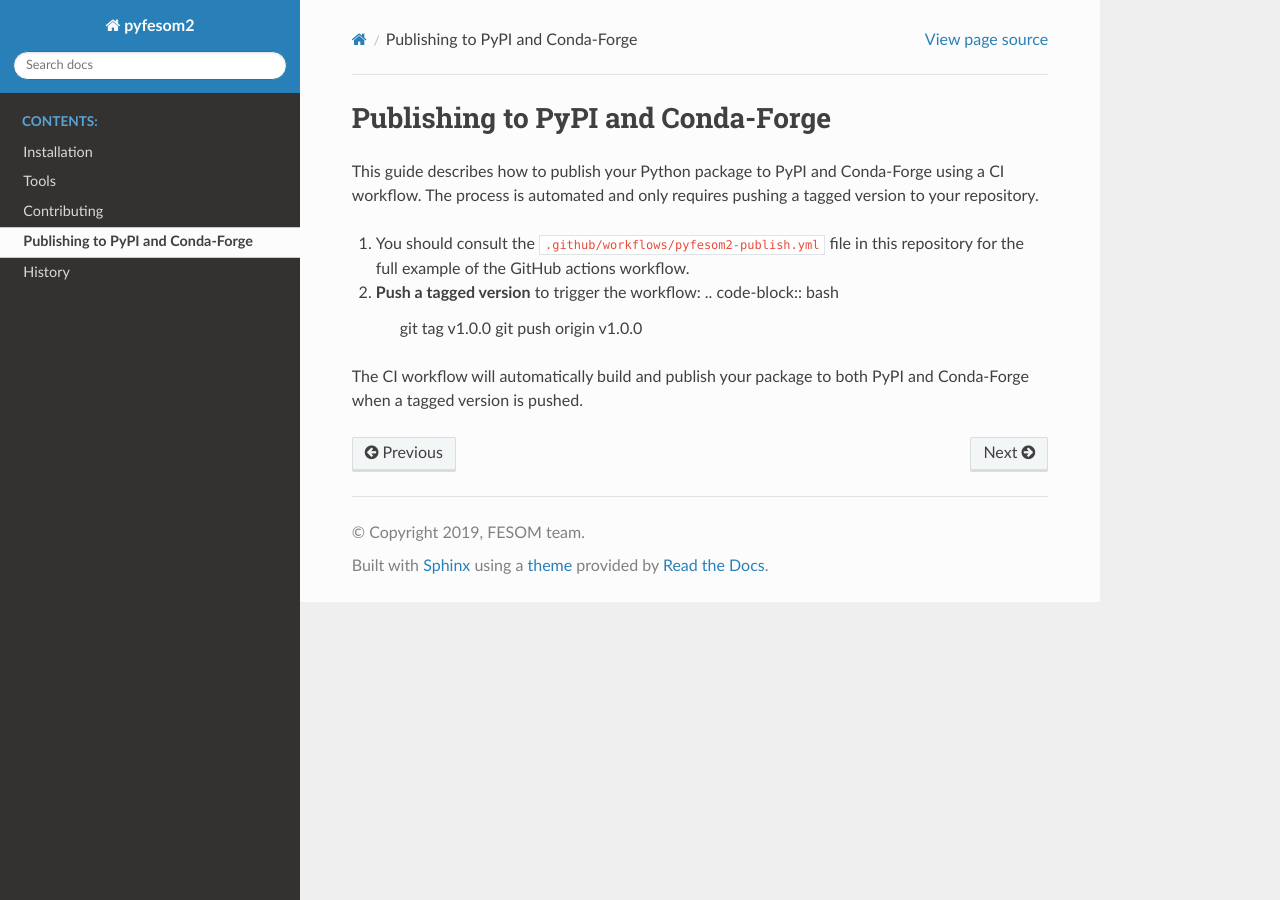
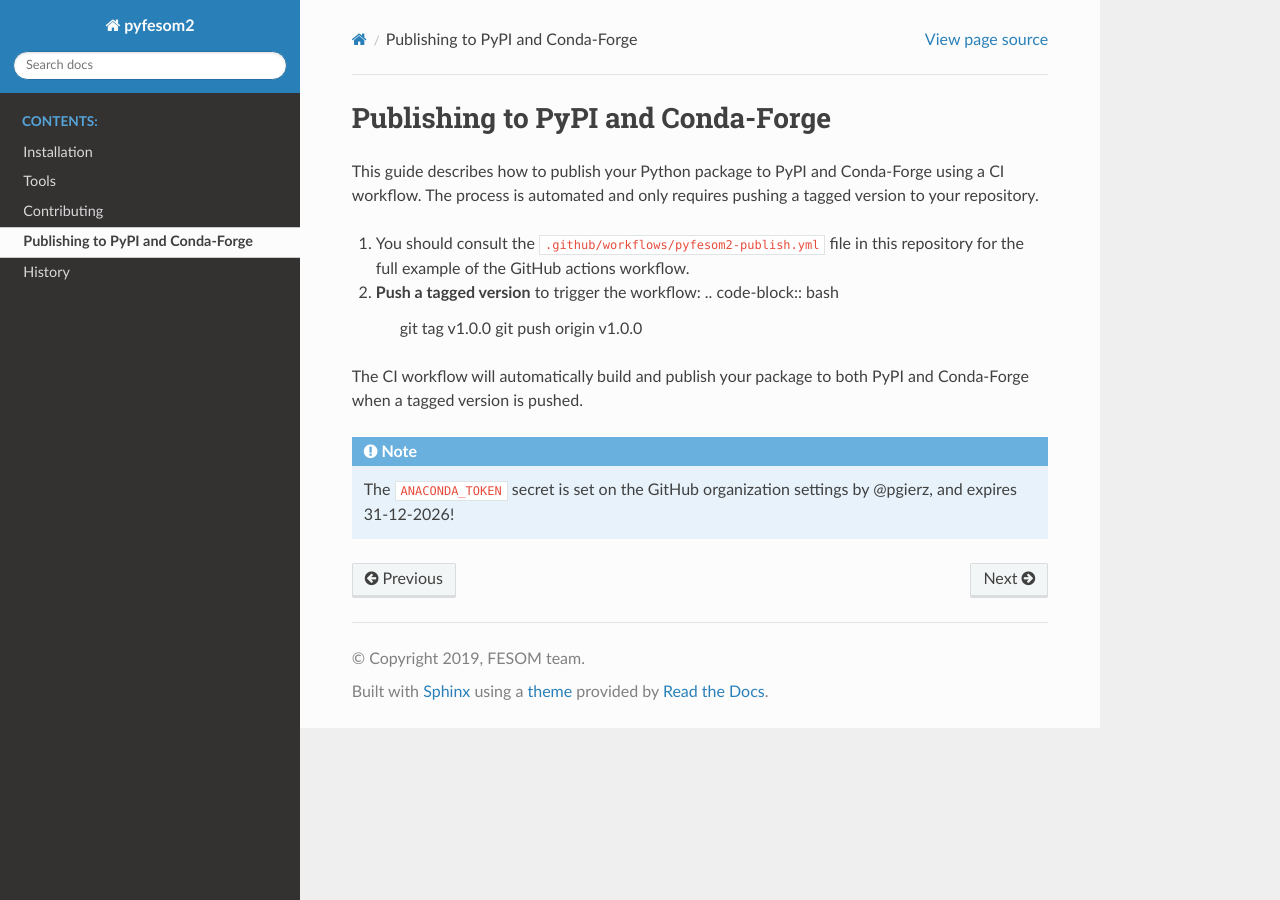
Before and after one commit to FESOM/pyfesom2, a Sphinx documentation site: the page built from docs/publishing_to_sw_forges.rst, in a window 1280 px wide. Built offline with Sphinx 7.4.7 and the Read the Docs theme 3.1.0, drawn with Linux system fonts in a browser that asks for light colours; pages that are not in the unit, such as notebooks, are missing from menus.

Commit message:
docs on token

```diff
--- a/docs/publishing_to_sw_forges.rst
+++ b/docs/publishing_to_sw_forges.rst
@@ -13,3 +13,5 @@ CI workflow. The process is automated and only requires pushing a tagged version
       git push origin v1.0.0
 
 The CI workflow will automatically build and publish your package to both PyPI and Conda-Forge when a tagged version is pushed.
+
+.. note:: The ``ANACONDA_TOKEN`` secret is set on the GitHub organization settings by @pgierz, and expires 31-12-2026!
```
